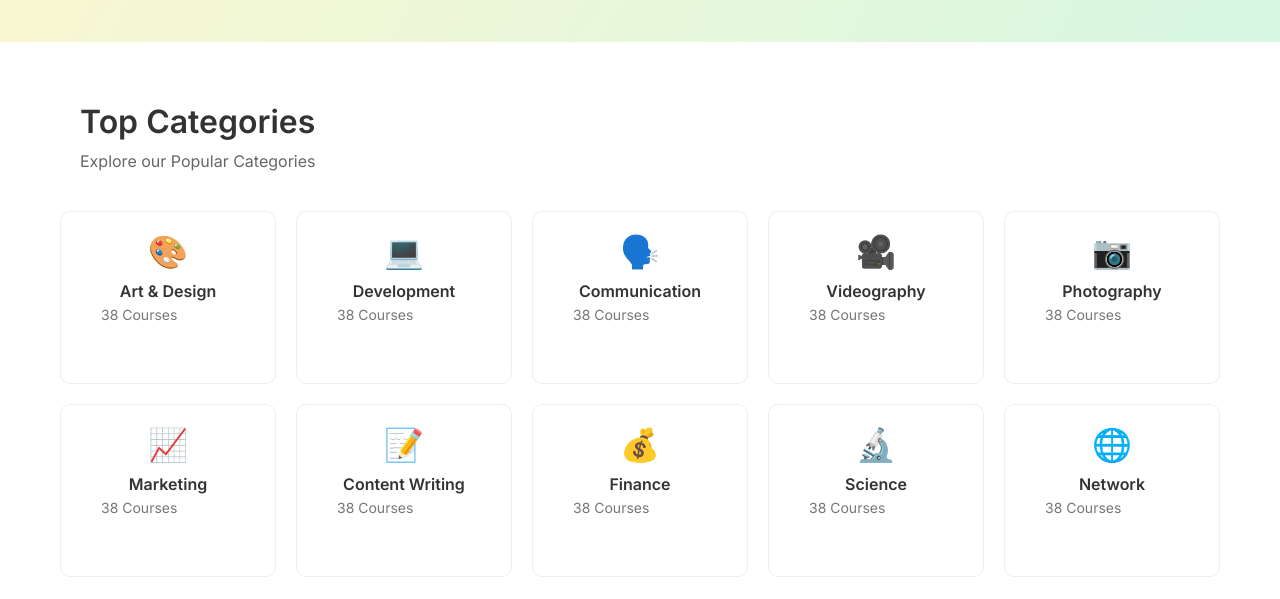
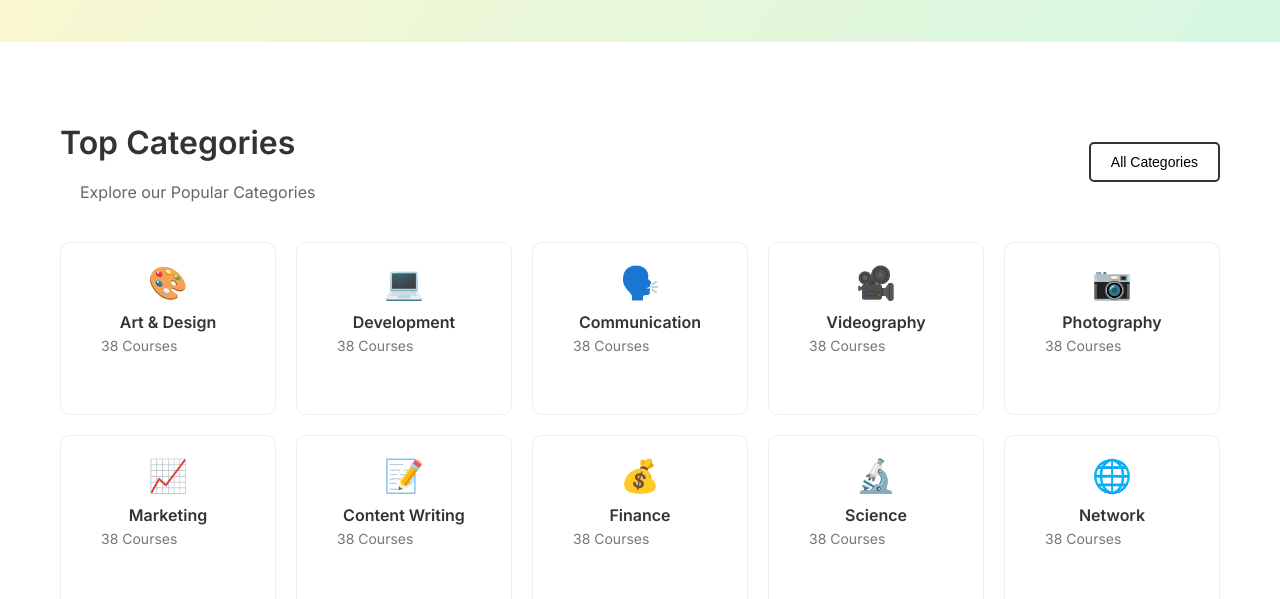
Before and after one commit to LuciEu/Proiect, a plain HTML site: page Ziua4/home.html in a window 1280 px wide. Shown: the part 492-1091 px from the top of the page. Drawn offline with Linux system fonts and the light colour scheme.

Commit message:
LucikPupsik

```diff
--- a/Ziua4/home.html
+++ b/Ziua4/home.html
@@ -39,8 +39,13 @@
   </section>
 
   <section class="categories">
-    <h2>Top Categories</h2>
+    <div class="categories-header">
+      <h2>Top Categories</h2>
+      <button class="all-categories-btn">All Categories</button>
+    </div>
     <p>Explore our Popular Categories</p>
+    <div class="category-grid">
+    </div>
     <div class="category-grid">
       <div class="category-card">
         <div class="icon">🎨</div>
@@ -93,7 +98,6 @@
         <p>38 Courses</p>
       </div>
     </div>
-    <button class="all-categories-btn">All Categories</button>
   </section>
   <footer>
     <div class="container footer">
--- a/Ziua4/style.css
+++ b/Ziua4/style.css
@@ -261,3 +261,24 @@
         grid-template-columns: 1fr; /* Single column for very small screens */
       }
     }
+    .categories-header {
+      display: flex;
+      justify-content: space-between;
+      align-items: center;
+    }
+
+    .categories-header h2 {
+      margin: 0;
+    }
+
+    .all-categories-btn {
+      padding: 10px 20px;
+      color: black;
+      border: 2px solid #333;
+      border-radius: 5px;
+      cursor: pointer;
+    }
+
+    .all-categories-btn:hover {
+      background-color: #c2c2c2;
+    }
```
Also changed, not shown: Ziua4/courses.html (line endings or trailing spaces).
